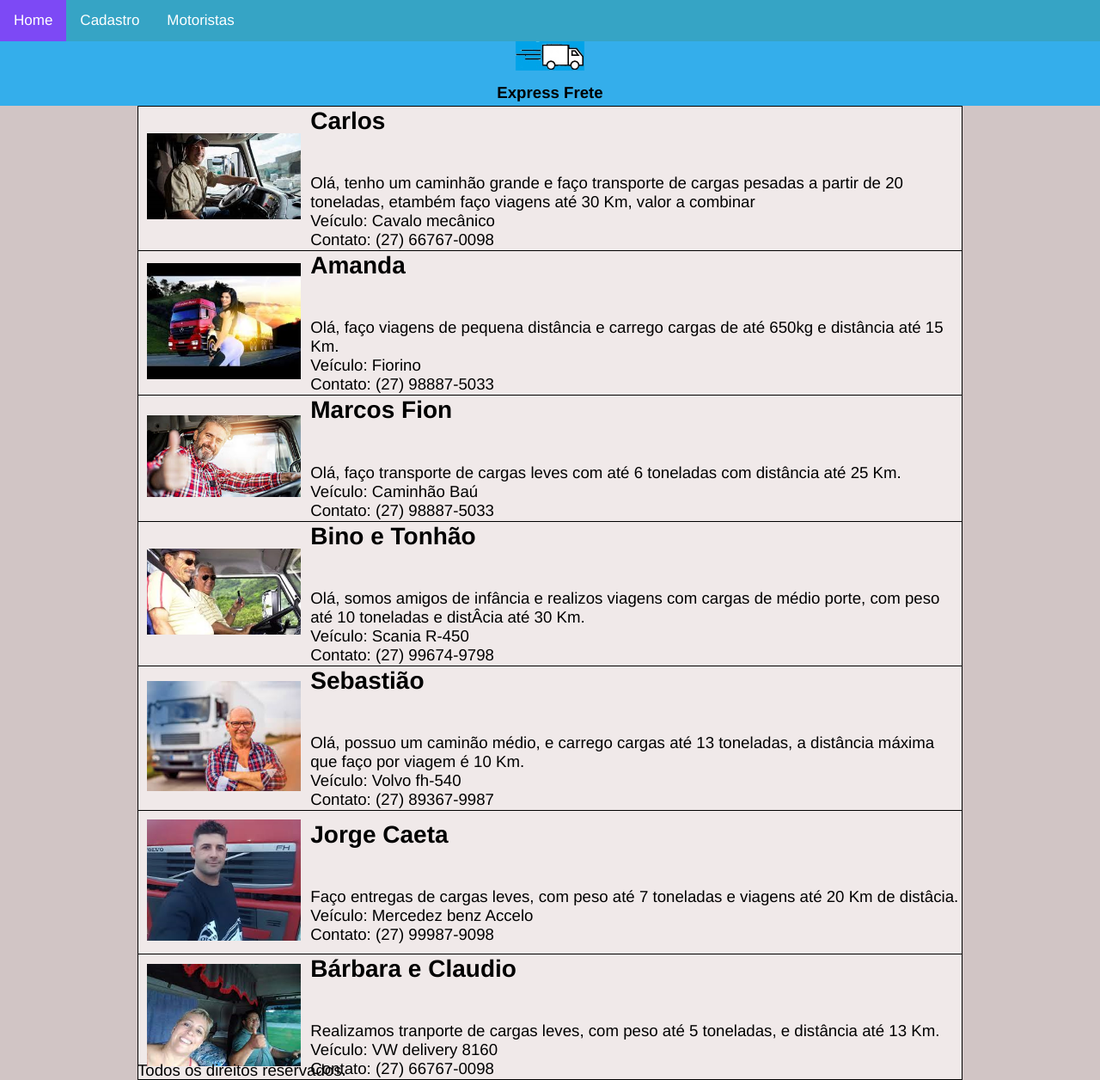
After one commit to JoaoPedro-Nascente/projetointegradoWEB, a PHP site: page /motoristas.html in a window 1280 px wide. The commit adds this page. Shown: the whole page at 86% size. Run offline with PHP 8.4, Linux system fonts and the light colour scheme.

Commit message:
versao utilizavel

```diff
--- /dev/null
+++ b/css/motoristas.css
@@ -0,0 +1,46 @@
+.item {
+    width: 100%;
+    margin: 0px;
+    border: 1px solid black;
+}
+
+.fig {
+    padding: 0%;
+    margin: 10px;
+    margin-top: 10px;
+    display: block;
+}
+
+h1 {
+    margin-top: 0px;;
+}
+
+.img {
+    width: 90%;
+}
+
+article {
+    height: 100%;
+}
+
+table {
+    border: solid 1px black;
+    margin: 0px;
+    padding: 0%;
+    width: 100%;
+    border-collapse: collapse;
+}
+
+tr {
+    border: 1px solid black;
+}
+
+th > .fig {
+    width: 100%;
+}
+
+th{
+    text-align: left;
+    padding: 0%;
+    margin: 0px;
+}
--- a/css/styles.css
+++ b/css/styles.css
@@ -6,11 +6,11 @@ html, body {
 }
 
 body{
-    background-color: rgb(52, 174, 235);
     overflow-x: hidden;
+    background-color: rgb(209, 197, 197) ;
 }
 
-.header {
+header {
     background-color: rgb(52, 174, 235);
     box-shadow:
     0px 3px 5px -1px rgba(0,0,0,3),
@@ -19,21 +19,48 @@ body{
 }
 
 .header_toolbar {
-    padding-left: 10px;
+    padding-left: 0px;
     box-shadow:
         0px 3px 5px -1px rgba(0, 0, 0, 0.2),
         0px 6px 10px 0px rgba(0, 0, 0, 0.14),
         0px 1px 18px 0px rgba(0, 0, 0, 0.12);
 }
+ figure > img {
+    width: 50%;
+    min-height: 100%;
+ }
 
 .header_content {
-    display:flex;
-    justify-content: center;
+    background-color: rgb(52, 174, 235);
+    padding: 0%;
+    margin: 0;
+    text-align: center;
+    width: 100%;
+    height: 75px;
+}
+
+.header_img, .header_slogan {
+    display: inline-block;
+    padding: 0%;
+    margin: 0 auto;
 }
 
 footer {
     position:absolute;
     bottom: 0;
+}
+
+article {
+    background-color:rgb(240, 233, 233);
+    height: 100vh;
+    width: 75%;
+    padding: 0px;
+    margin: 0;
+    position: relative;
+}
+
+.rodape {
+    position: absolute;
 }
 
 .body_content {
@@ -53,6 +80,7 @@ footer {
 .topzinha{
     background-color: rgb(54, 164, 197);
     overflow: hidden;
+    width: 100%;
 }
 
 .topzinha a {
@@ -68,3 +96,8 @@ footer {
     background-color: rgb(125, 73, 245);
     color: rgb(255, 255, 255);
   }
+
+.rodape {
+    margin: 0 auto;
+    padding: 0%;
+}
--- /dev/null
+++ b/motoristas.html
@@ -0,0 +1,84 @@
+<!DOCTYPE html>
+
+<html lang="pt-br">
+    <head>
+        <meta charset="UTF-8">
+        <link rel="stylesheet" href="css/styles.css">
+        <link rel="stylesheet" href="css/motoristas.css">
+        <title>Express Frete</title>
+    </head>
+
+    <body>
+        <header>
+        <nav class="header_toolbar">
+            <div class="topzinha">
+            <a href="index.html"> Home </a> </li>
+            <a href="cadastro.html"> Cadastro </a> </li>
+            <a href="motoristas.html"> Motoristas </a></li>
+            </div>
+        </nav>
+        </header>
+
+        <div class="header_content">
+            <figure class="header_img"><img src="imagem/caminhao4.jpg"></figure><br>
+            <div class="header_slogan">Express Frete</div>
+        </div>
+
+        <center>
+            <article>
+                <table>
+                    <tr>
+                        <th><figure align="left" class="fig"><img class="img" src="imagem/carlos.png"></figure></th>
+                        <td><h1 align="left">Carlos</h1><br>
+                            Olá, tenho um caminhão grande e faço transporte de cargas pesadas a partir de 20 toneladas, etambém faço viagens até 30 Km, valor a combinar<br>
+                            Veículo: Cavalo mecânico<br>
+                            Contato: (27) 66767-0098</td>
+                    </tr>
+                    <tr>
+                        <th><figure align="left" class="fig"><img class="img" src="imagem/amanda.png"></figure></th>
+                        <td><h1 align="left">Amanda</h1><br>
+                            Olá, faço viagens de pequena distância e carrego cargas de até 650kg e distância até 15 Km.<br>
+                            Veículo: Fiorino<br>
+                            Contato: (27) 98887-5033</td>
+                    </tr>
+                    <tr>
+                        <th><figure align="left" class="fig"><img class="img" src="imagem/fion.png"></figure></th>
+                        <td><h1 align="left">Marcos Fion</h1><br>
+                            Olá, faço transporte de cargas leves com até 6 toneladas com distância até 25 Km.<br>
+                            Veículo: Caminhão Baú<br>
+                            Contato: (27) 98887-5033</td>
+                    </tr>
+                    <tr>
+                        <th><figure align="left" class="fig"><img class="img" src="imagem/bino.png"></figure></th>
+                        <td><h1 align="left">Bino e Tonhão</h1><br>
+                            Olá, somos amigos de infância e realizos viagens com cargas de médio porte, com peso até 10 toneladas e distÂcia até 30 Km.<br>
+                            Veículo: Scania R-450<br>
+                            Contato: (27) 99674-9798</td>
+                    </tr>
+                    <tr>
+                        <th><figure align="left" class="fig"><img class="img" src="imagem/sebastiao.png"></figure></th>
+                        <td><h1 align="left">Sebastião</h1><br>
+                            Olá, possuo um caminão médio, e carrego cargas até 13 toneladas, a distância máxima que faço por viagem é 10 Km.<br>
+                            Veículo: Volvo fh-540<br>
+                            Contato: (27) 89367-9987</td>
+                    </tr>
+                    <tr>
+                        <th><figure align="left" class="fig"><img class="img" src="imagem/caeta.png"></figure></th>
+                        <td><h1 align="left">Jorge Caeta</h1><br>
+                            Faço entregas de cargas leves, com peso até 7 toneladas e viagens até 20 Km de distâcia.<br>
+                            Veículo: Mercedez benz Accelo<br>
+                            Contato: (27) 99987-9098</td>
+                    </tr>
+                    <tr>
+                        <th><figure align="left" class="fig"><img class="img" src="imagem/claudio.png"></figure></th>
+                        <td><h1 align="left">Bárbara e Claudio</h1><br>
+                            Realizamos tranporte de cargas leves, com peso até 5 toneladas, e distância até 13 Km.<br>
+                            Veículo: VW delivery 8160<br>
+                            Contato: (27) 66767-0098</td>
+                    </tr>
+                </table>
+                <footer id="rodape">Todos os direitos reservados.</footer>
+            </article>
+        </center>
+    </body>
+</html>
```
Also changed, not shown: cadastro.html (+34 -23 lines), cadastro2.html (deleted, +0 -29 lines), css/index.css (added, +16 -0 lines), index.html (+26 -9 lines), imagem/amanda.png (added), imagem/bino.png (added), imagem/caeta.png (added), imagem/carlos.png (added), imagem/claudio.png (added), imagem/fion.png (added), imagem/miranha.jpg (deleted), imagem/sebastiao.png (added).
